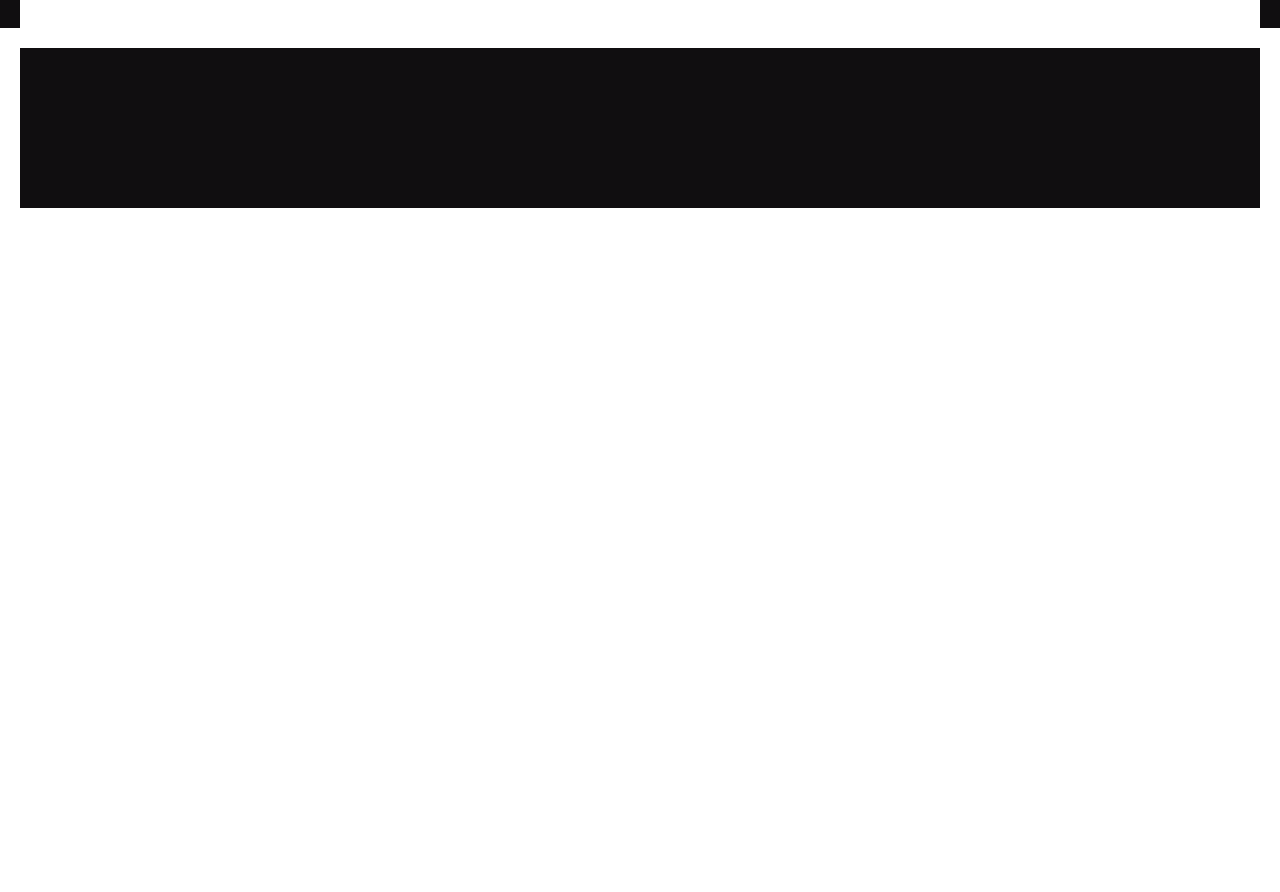
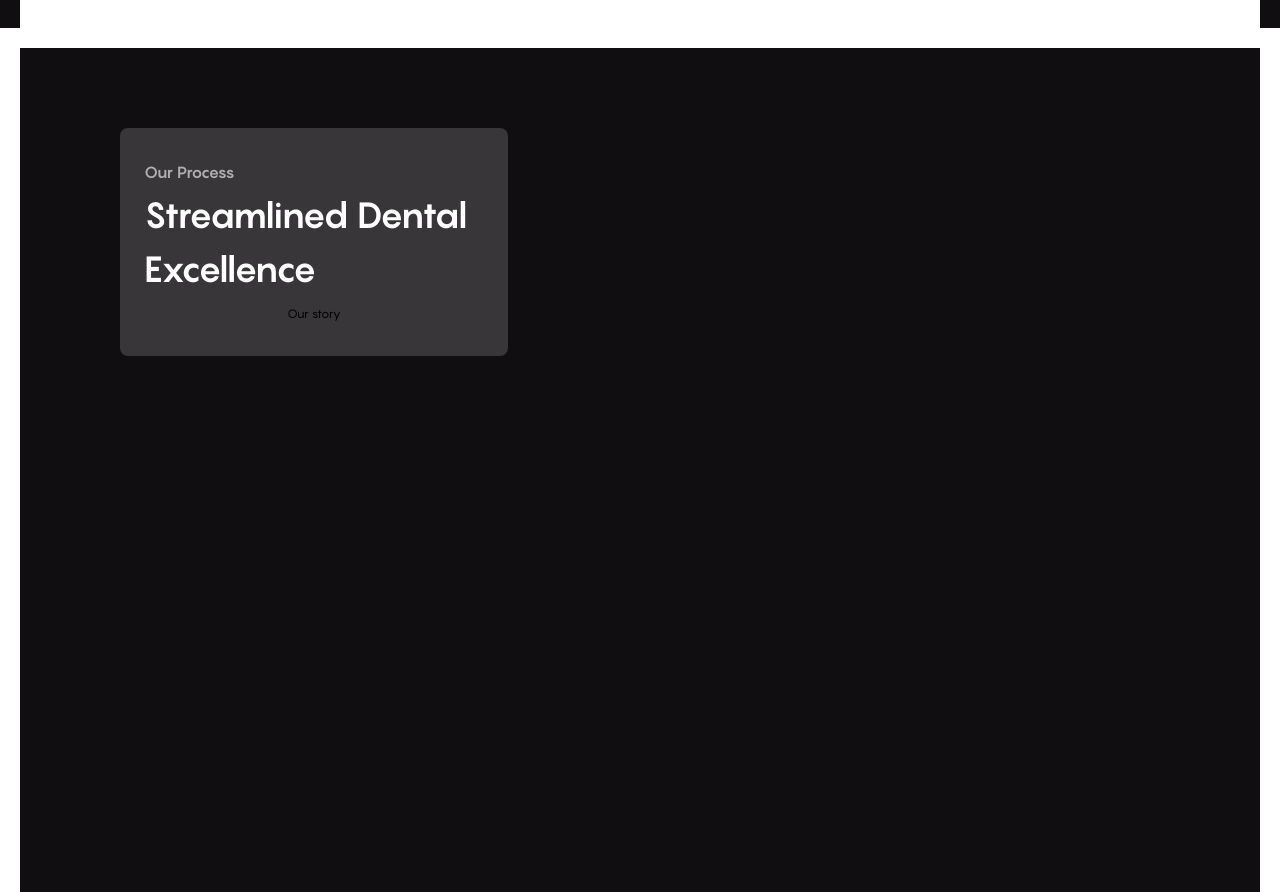
Before and after one commit to dentalopulencehub/Dental-Opulence_Final-Update, a Next.js app: page / in a window 1280 px wide. Shown: the part 6460-7352 px from the top of the page. Before the commit the page ends 6668 px from the top, so only its background shows below. Built offline with nearby package versions, Linux system fonts and the light colour scheme.

Commit message:
chore: commit

```diff
--- a/src/components/compound/OurProcess.tsx
+++ b/src/components/compound/OurProcess.tsx
@@ -1,6 +1,7 @@
 import React from "react";
 import Image from "next/image";
 import { home_process } from "../../../constants";
+import { ProcessCard } from "../molecule";
 
 import arrow_right_light from "../../../assets/images/arrow-right.svg";
 
@@ -8,7 +9,22 @@
   return (
     <div className="bg-white sm:pt-5 sm:px-5 px-2 pt-2">
       <div className="w-full lg:px-[100px] sm:px-[40px] px-[20px] py-[80px] bg-[#100E10]">
-
+        <div className="flex flex-wrap xl:justify-between justify-evenly">
+          <div className="xs:w-[388px] w-full h-[228px] bg-[#383638] rounded-lg py-8 px-6 flex flex-col justify-between">
+            <p className="text-base font-Pangram-Bold text-[#AFAFAF] ">
+              Our Process
+            </p>
+            <h3 className="text-[36px] font-Pangram-Bold text-white">
+              Streamlined Dental Excellence
+            </h3>
+            <button>
+              <span className="text-xs font-Pangram-Regular">Our story</span>
+            </button>
+          </div>
+          {home_process.map((data, index) => (
+            <ProcessCard key={index} {...data} />
+          ))}
+        </div>
       </div>
     </div>
   );
--- a/src/components/molecule/ProcessCard.tsx
+++ b/src/components/molecule/ProcessCard.tsx
@@ -1,8 +1,10 @@
 import React from 'react'
+import Image from 'next/image'
+import { HomeOurServicesType } from '../../../types'
 
-const ProcessCard = () => {
+const ProcessCard = ({ description, image, title }: HomeOurServicesType) => {
     return (
-        <div>
+        <div className='xs:w-[388px] w-full h-[228px] bg-transparent' >
 
         </div>
     )
--- a/src/components/molecule/index.ts
+++ b/src/components/molecule/index.ts
@@ -3,3 +3,4 @@
 export { default as ChangeLifeCard } from './ChangeLifeCard'
 export { default as ResultCard } from './ResultCard'
 export { default as TestimonyCard } from './TestimonyCard'
+export { default as ProcessCard } from './ProcessCard'
```
